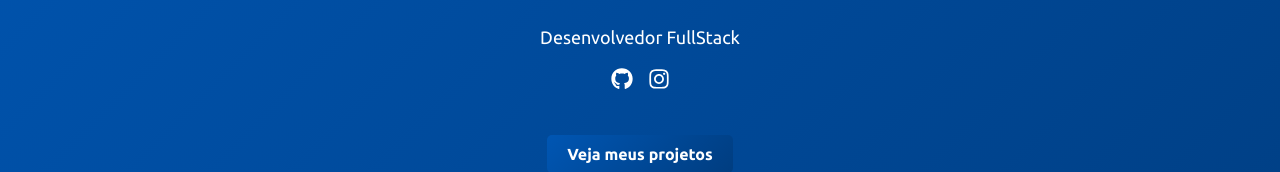
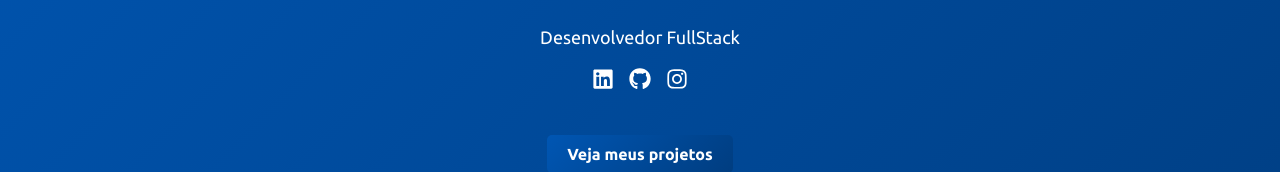
Before and after one commit to Andrezinrc/portfolio, a React (Create React App) app: page / in a window 1280 px wide. Shown: the part 343-515 px from the top of the page. Built offline with nearby package versions, Linux system fonts and the light colour scheme.

Commit message:
feat: adiciona linkedin ao Hero

```diff
--- a/src/sections/Hero.js
+++ b/src/sections/Hero.js
@@ -1,5 +1,5 @@
 import React from "react";
-import { FaGithub, FaInstagram } from 'react-icons/fa';
+import { FaLinkedin, FaGithub, FaInstagram } from 'react-icons/fa';
 import styles from "./Hero.module.css";
 
 function Hero() {
@@ -10,6 +10,9 @@ function Hero() {
                 <h1>André Moreira</h1>
                 <p>Desenvolvedor FullStack</p>
                 <div className={styles.social}>
+                    <a href="https://www.linkedin.com/in/andr%C3%A9-moreira-940886233/">
+                        <FaLinkedin />
+                    </a>
                     <a href="https://github.com/Andrezinrc">
                         <FaGithub />
                     </a>
```
